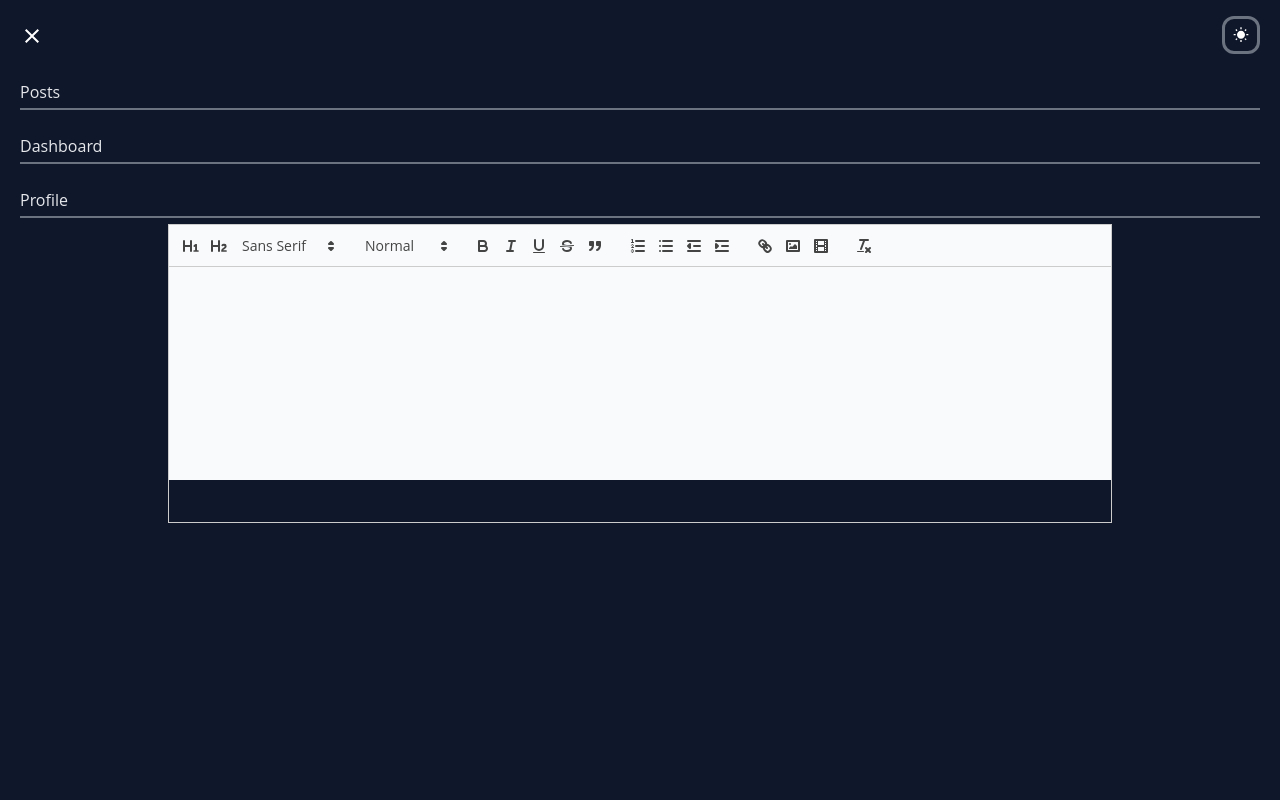
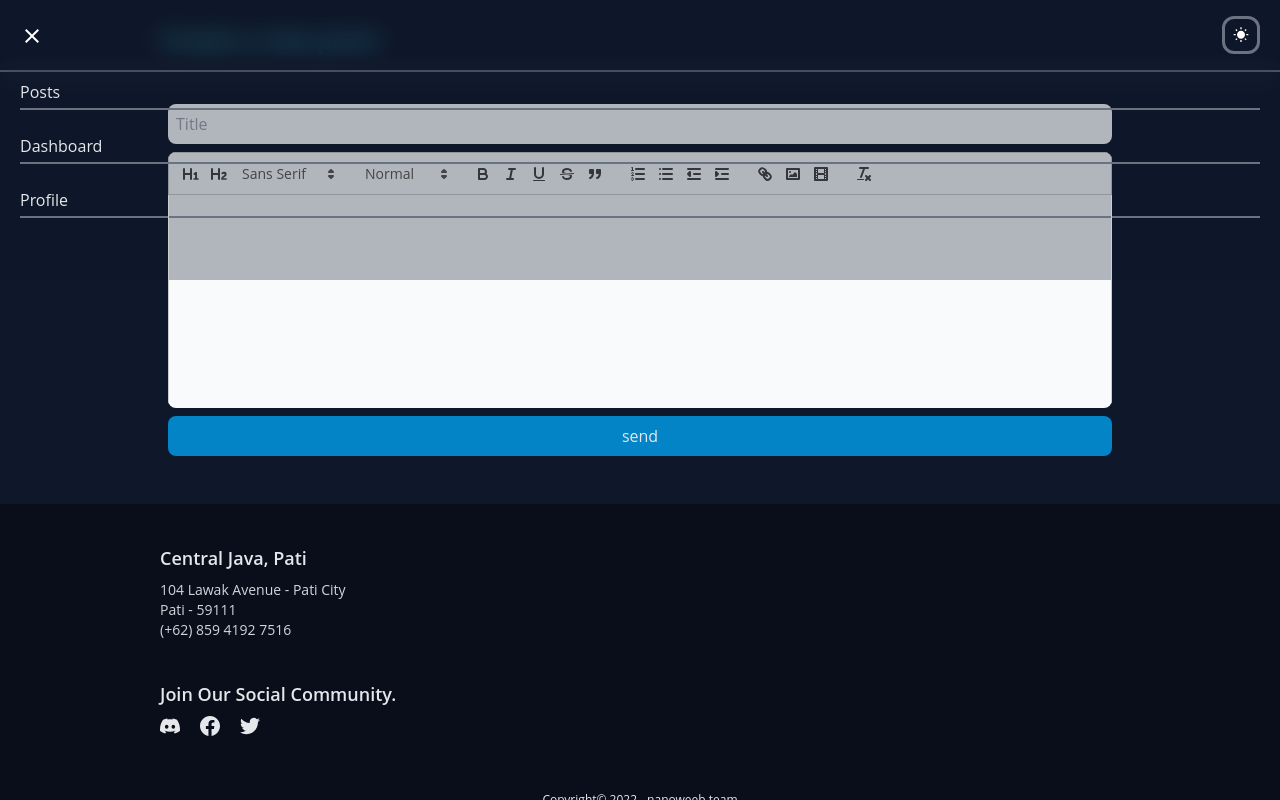
Before and after one commit to nanoweeb/weeblog, a Next.js app: page /dashboard/create in a window 1280 px wide. Both pictures are taken after a click on the button 32 px from the left and 36 px from the top of the page. Shown: the top 800 px of the page. Built offline with nearby package versions, Linux system fonts and the light colour scheme.

Commit message:
adding style

```diff
--- a/components/Navbar.js
+++ b/components/Navbar.js
@@ -20,7 +20,7 @@ export default function Navbar() {
   }
 
   return (
-    <div className="py-4 w-full border-b-2 px-5 bg-[#0F172A] border-gray-500 ">
+    <div className="fixed py-4 w-full border-b-2 px-5 bg-[#0F172A] bg-opacity-30 backdrop-blur-md border-gray-500">
       <nav className="flex items-start justify-between ">
         <button
           onClick={handlerToggle}
@@ -29,7 +29,7 @@ export default function Navbar() {
           {isOpen ? <MdOutlineClose /> : <HiMenuAlt4 />}
         </button>
         {isOpen && (
-          <div className="h-screen w-full text-gray-200 absolute top-14 left-0 px-5 py-10 bg-[#0F172A]">
+          <div className="h-56 w-full text-gray-200 absolute top-14 left-0 px-5 py-10 bg-[#0F172A] bg-opacity-30 backdrop-blur-md">
             <motion.div
               animate={{ y: -100 }}
               transition={{
@@ -38,7 +38,7 @@ export default function Navbar() {
                 damping: 10,
               }}
             >
-              <div className="w-full flex flex-col gap-5 absolute top-20 text-xl`">
+              <div className="w-full  flex flex-col gap-5 absolute top-20 text-xl`">
                 <Link href="/">
                   <a className="border-b-2 py-1 border-gray-500">Posts</a>
                 </Link>
--- a/pages/dashboard/create.js
+++ b/pages/dashboard/create.js
@@ -90,7 +90,7 @@ export default function Create() {
   };
   return (
     <Layout>
-      <div className="w-full h-screen bg-[#0F172A] pb-10">
+      <div className="w-full h-full bg-[#0F172A] pb-10">
         <main className="max-w-[1000px] px-5 mx-auto pt-6 ">
           <h1 className="bg-gradient-to-r bg-clip-text text-transparent from-[#24a4a7] to-indigo-600 text-2xl font-semibold mb-10">
             Create a new posts
@@ -102,12 +102,12 @@ export default function Create() {
               type="text"
               placeholder="Title"
               onChange={formHandler}
-              className="mb-2 bg-gray-700 rounded-lg p-2"
+              className="mb-2 bg-slate-50 rounded-lg p-2"
             />
             <ReactQuill
               name="content"
               onChange={handleQuill}
-              className="h-64 z-10 text-black bg-slate-50"
+              className="h-64 overflow-hidden rounded-lg text-black bg-slate-50"
               theme="snow"
               value={formData.content}
               modules={modules}
@@ -116,7 +116,7 @@ export default function Create() {
 
             <button
               type="submit"
-              className="mt-10 py-2 text-gray-200 rounded-lg bg-sky-600 px-12"
+              className="mt-2 py-2 text-gray-200 rounded-lg bg-sky-600 px-12"
             >
               send
             </button>
--- a/pages/dashboard/index.js
+++ b/pages/dashboard/index.js
@@ -47,7 +47,7 @@ export default function Posts({ data }) {
 
   return (
     <Layout>
-      <div className="w-full bg-[#0F172A]">
+      <div className="w-full bg-[#0F172A] pt-16">
         <div className="max-w-[1000px] px-5 mx-auto py-10">
           <main>
             <h1 className="bg-gradient-to-r bg-clip-text text-transparent from-[#24a4a7] to-indigo-600 text-xl font-semibold mb-10">
```
